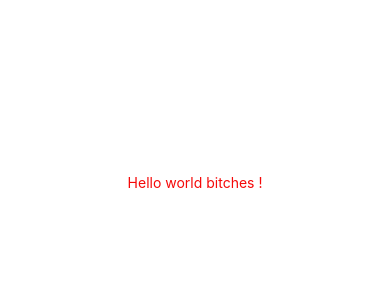
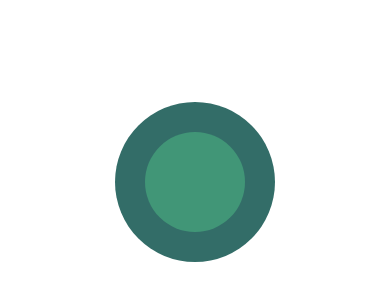
Before and after one commit to LenaPancher/eco-quiz, a React Native app: screen / in a window 390 px wide. Shown: the part 240-540 px from the top of the page. Built offline with nearby package versions, Linux system fonts and the light colour scheme.

Commit message:
add levelcomponent wip

```diff
--- a/App.tsx
+++ b/App.tsx
@@ -2,11 +2,12 @@ import {StatusBar} from "expo-status-bar";
 import {View} from "react-native";
 import HelloText from "./src/component/HelloText";
 import React from "react";
+import LevelComponent from "./src/component/LevelComponent";
 
 const App = () => {
   return (
     <View className="flex-1 items-center justify-center bg-white">
-      <HelloText text={"Hello world bitches !"} color={"#f50909"}></HelloText>
+      <LevelComponent />
       <StatusBar style="auto" />
     </View>
   );
--- /dev/null
+++ b/src/component/LevelComponent.tsx
@@ -0,0 +1,15 @@
+import {Text, View} from "react-native";
+
+const LevelComponent = () => {
+
+
+  return <View className="h-[160px] w-[160px] bg-[#336D68] rounded-full justify-center items-center">
+    <View
+      className="h-[100px] w-[100px] bg-[#419677] rounded-full"
+    >
+
+    </View>
+  </View>;
+};
+
+export default LevelComponent;
```
